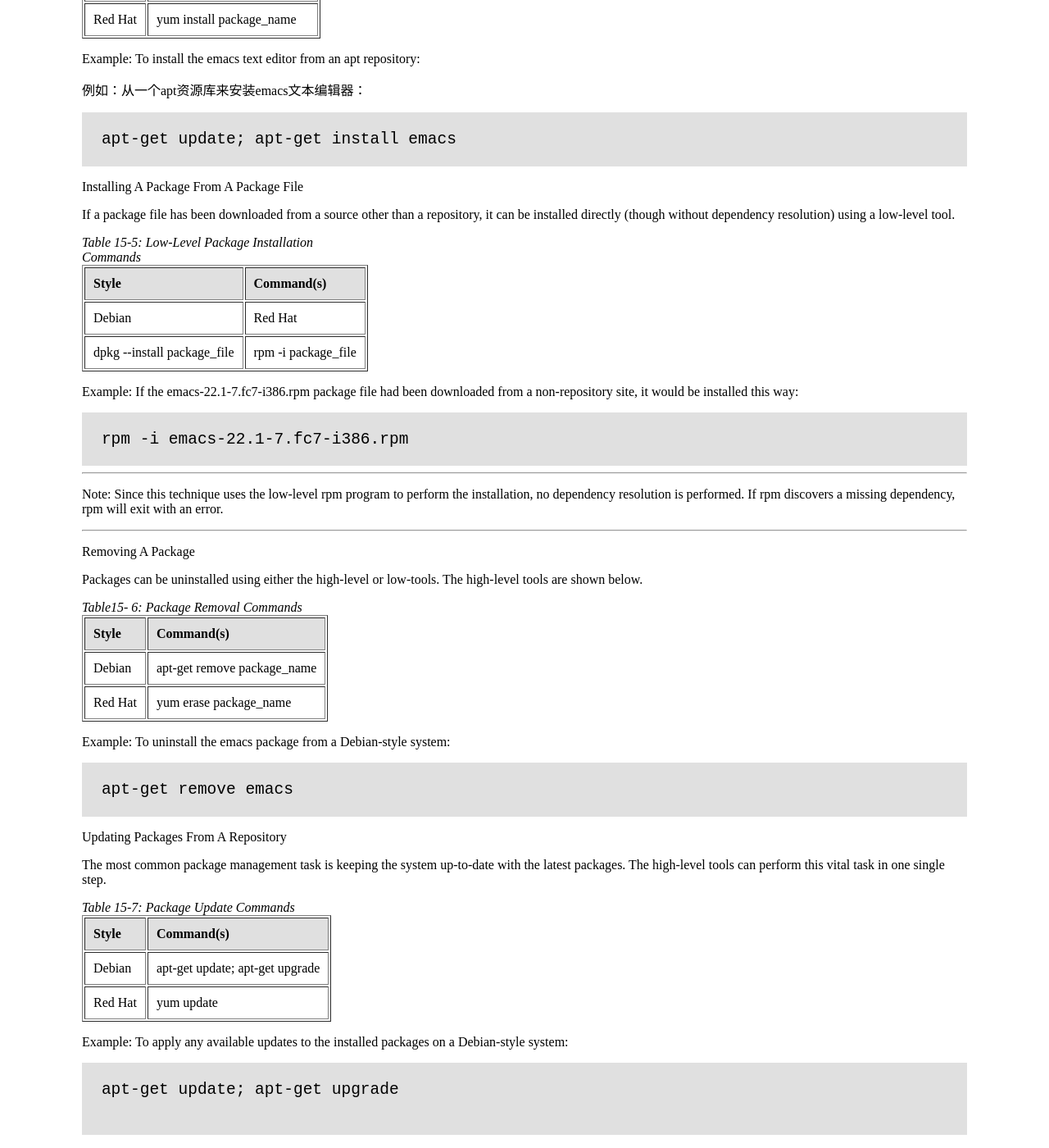
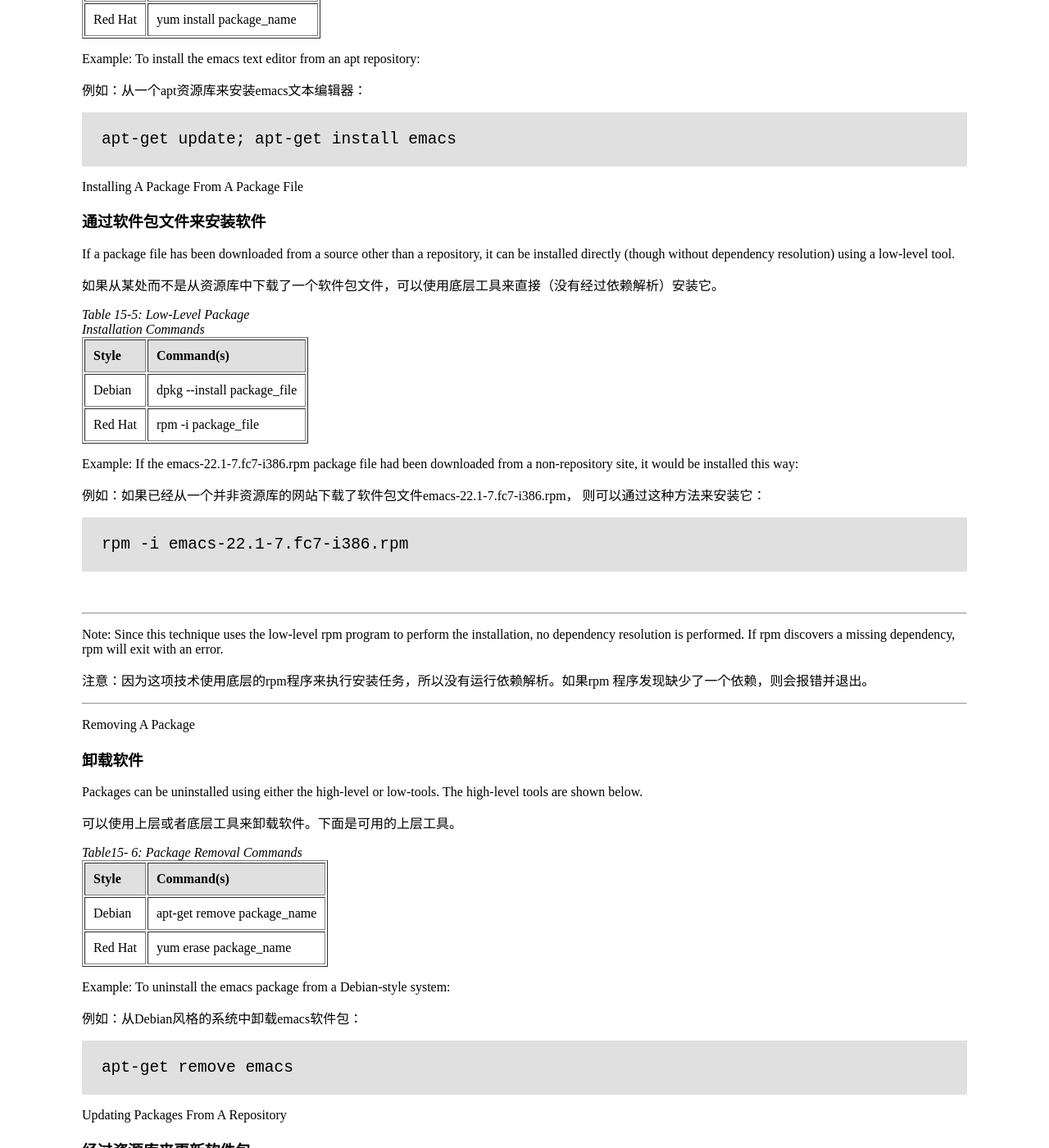
Before and after one commit to billie66/TLCL, a Jekyll site: the page built from book/package.md, in a window 1280 px wide and 1400 px high, scrolled down 4178 px. Shown: the whole window at 82% size. Built offline with Jekyll 4.4.1, drawn with Linux system fonts in a browser that asks for light colours; Markdown is read by kramdown in place of the engine named in the settings; some of the changed text lies outside the part shown.

Commit message:
translate the remaining

```diff
--- a/book/package.md
+++ b/book/package.md
@@ -296,7 +296,7 @@ Installing A Package From A Repository
 High-level tools permit a package to be downloaded from a repository and installed with
 full dependency resolution.
 
-上层工具允许从一个资源库中下载一个软件包，通过安装它。
+上层工具允许从一个资源库中下载一个软件包，并经过完全依赖解析来安装它。
 
 <p>
 <table class="multi" cellpadding="10" border="1" width="%100">
@@ -328,8 +328,12 @@ Example: To install the emacs text editor from an apt repository:
 
 Installing A Package From A Package File
 
+### 通过软件包文件来安装软件
+
 If a package file has been downloaded from a source other than a repository, it can be
 installed directly (though without dependency resolution) using a low-level tool.
+
+如果从某处而不是从资源库中下载了一个软件包文件，可以使用底层工具来直接（没有经过依赖解析）安装它。
 
 <p>
 <table class="multi" cellpadding="10" border="1" width="%100">
@@ -341,10 +345,10 @@ installed directly (though without dependency resolution) using a low-level tool
 <tr>
 <td valign="top">Debian
 </td>
-<td valign="top">Red Hat</td>
+<td valign="top">dpkg --install package_file</td>
 </tr>
 <tr>
-<td valign="top">dpkg --install package_file</td>
+<td valign="top">Red Hat</td>
 <td valign="top">rpm -i package_file</td>
 </tr>
 </table>
@@ -353,20 +357,31 @@ installed directly (though without dependency resolution) using a low-level tool
 Example: If the emacs-22.1-7.fc7-i386.rpm package file had been downloaded
 from a non-repository site, it would be installed this way:
 
+例如：如果已经从一个并非资源库的网站下载了软件包文件emacs-22.1-7.fc7-i386.rpm，
+则可以通过这种方法来安装它：
+
 <div class="code"><pre>
 <tt>rpm -i emacs-22.1-7.fc7-i386.rpm</tt>
 </pre></div>
 
+<br />
 <hr />
 Note: Since this technique uses the low-level rpm program to perform the
 installation, no dependency resolution is performed. If rpm discovers a missing
 dependency, rpm will exit with an error.
+
+注意：因为这项技术使用底层的rpm程序来执行安装任务，所以没有运行依赖解析。如果rpm
+程序发现缺少了一个依赖，则会报错并退出。
 <hr />
 
 Removing A Package
 
+### 卸载软件
+
 Packages can be uninstalled using either the high-level or low-tools. The high-level tools
 are shown below.
+
+可以使用上层或者底层工具来卸载软件。下面是可用的上层工具。
 
 <p>
 <table class="multi" cellpadding="10" border="1" width="%100">
@@ -389,14 +404,21 @@ are shown below.
 
 Example: To uninstall the emacs package from a Debian-style system:
 
+例如：从Debian风格的系统中卸载emacs软件包：
+
 <div class="code"><pre>
 <tt>apt-get remove emacs</tt>
 </pre></div>
 
 Updating Packages From A Repository
 
+### 经过资源库来更新软件包
+
 The most common package management task is keeping the system up-to-date with the
 latest packages. The high-level tools can perform this vital task in one single step.
+
+最常见的软件包管理任务是保持系统中的软件包都是最新的。上层工具仅需一步就能完成
+这个至关重要的任务。
 
 <p>
 <table class="multi" cellpadding="10" border="1" width="%100">
@@ -422,6 +444,8 @@ latest packages. The high-level tools can perform this vital task in one single
 Example: To apply any available updates to the installed packages on a Debian-style
 system:
 
+例如：更新安装在Debian风格系统中的软件包：
+
 <div class="code"><pre>
 <tt>apt-get update; apt-get upgrade
 </tt>
@@ -429,8 +453,13 @@ system:
 
 Upgrading A Package From A Package File
 
+### 经过软件包文件来升级软件
+
 If an updated version of a package has been downloaded from a non-repository source, it
 can be installed, replacing the previous version:
+
+如果已经从一个非资源库网站下载了一个软件包的最新版本，可以安装这个版本，用它来
+替代先前的版本：
 
 <p>
 <table class="multi" cellpadding="10" border="1" width="%100">
@@ -456,18 +485,27 @@ can be installed, replacing the previous version:
 Example: Updating an existing installation of emacs to the version contained in the
 package file emacs-22.1-7.fc7-i386.rpm on a Red Hat system:
 
+例如：把Red Hat系统中所安装的emacs的版本更新到软件包文件emacs-22.1-7.fc7-i386.rpmz所包含的emacs版本。
+
 <div class="code"><pre>
 <tt>rpm -U emacs-22.1-7.fc7-i386.rpm</tt>
 </pre></div>
 
+<br />
 <hr />
 Note: dpkg does not have a specific option for upgrading a package versus
 installing one as rpm does.
+
+注意：dpkg程序与安装软件相比没有一个特定的选项，如rpm程序那样，来升级一个软件包，。
 <hr />
 
 Listing Installed Packages
 
+### 列出所安装的软件包
+
 These commands can be used to display a list of all the packages installed on the system:
+
+下表中的命令可以用来显示安装到系统中的所有软件包列表：
 
 <p>
 <table class="multi" cellpadding="10" border="1" width="%100">
@@ -491,7 +529,11 @@ These commands can be used to display a list of all the packages installed on th
 
 Determining If A Package Is Installed
 
+### 确定是否安装了一个软件包
+
 These low-level tools can be used to display whether a specified package is installed:
+
+这些底端工具可以用来显示是否安装了一个指定的软件包：
 
 <p>
 <table class="multi" cellpadding="10" border="1" width="%100">
@@ -516,14 +558,20 @@ These low-level tools can be used to display whether a specified package is inst
 
 Example: To determine if the emacs package is installed on a Debian style system:
 
+例如：确定是否Debian风格的系统中安装了这个emacs软件包：
+
 <div class="code"><pre>
 <tt>dpkg --status emacs</tt>
 </pre></div>
 
 Displaying Info About An Installed Package
 
+### 显示所安装软件包的信息
+
 If the name of an installed package is known, the following commands can be used to
 display a description of the package:
+
+如果知道了所安装软件包的名字，使用以下命令可以显示这个软件包的说明信息：
 
 <p>
 <table class="multi" cellpadding="10" border="1" width="%100">
@@ -546,14 +594,20 @@ display a description of the package:
 
 Example: To see a description of the emacs package on a Debian-style system:
 
+例如：查看Debian风格的系统中emacs软件包的说明信息：
+
 <div class="code"><pre>
 <tt>apt-cache show emacs</tt>
 </pre></div>
 
 Finding Which Package Installed A File
 
+### 查找安装了某个文件的软件包
+
 To determine what package is responsible for the installation of a particular file, the
 following commands can be used:
+
+确定哪个软件包对所安装的某个特殊文件负责，使用下表中的命令：
 
 <p>
 <table class="multi" cellpadding="10" border="1" width="%100">
@@ -578,11 +632,15 @@ following commands can be used:
 
 Example: To see what package installed the /usr/bin/vim file on a Red Hat system:
 
+例如：在Red Hat系统中，查看哪个软件包安装了/usr/bin/vim这个文件
+
 <div class="code"><pre>
 <tt>rpm -qf /usr/bin/vim</tt>
 </pre></div>
 
 Summing Up
+
+### 总结归纳
 
 In the chapters that follow, we will explore many different programs covering a wide
 range of application areas. While most of these programs are commonly installed by
@@ -590,24 +648,26 @@ default, we may need to install additional packages if necessary programs are no
 installed on our system. With our newfound knowledge (and appreciation) of package
 management, we should have no problem installing and managing the programs we need.
 
+在随后的章节里面，我们将探讨
+
 <table class="single" cellpadding="10" width="%100">
 <tr>
 <td>
-<h3>The Linux Software Installation Myth
-</h3>
+<h3>The Linux Software Installation Myth</h3>
+
 <p> People migrating from other platforms sometimes fall victim to the myth that
 software is somehow difficult to install under Linux and that the variety of
 packaging schemes used by different distributions is a hindrance. Well, it is a
 hindrance, but only to proprietary software vendors who wish to distribute binary-
-only versions of their secret software.
- </p>
-<p>  The Linux software ecosystem is based on the idea of open source code. If a
+only versions of their secret software.</p>
+
+<p>The Linux software ecosystem is based on the idea of open source code. If a
 program developer releases source code for a product, it is likely that a person
 associated with a distribution will package the product and include it in their
 repository. This method ensures that the product is well integrated into the
 distribution and the user is given the convenience of “one-stop shopping” for
-software, rather than having to search for each product's web site.
-</p>
+software, rather than having to search for each product's web site. </p>
+
 <p> Device drivers are are handled in much the same way, except that instead of being
 separate items in a distribution's repository, they become part of the Linux kernel
 itself. Generally speaking, there is no such thing as a “driver disk” in Linux.
@@ -615,35 +675,37 @@ Either the kernel supports a device or it doesn't, and the Linux kernel supports
 lot of devices. Many more, in fact, than Windows does. Of course, this is of no
 consolation if the particular device you need is not supported. When that
 happens, you need to look at the cause. A lack of driver support is usually caused
-by one of three things:
- </p>
- <ol>
- <li><b>The device is too new.</b>Since many hardware vendors don't actively support
+by one of three things: </p>
+
+<ol>
+<li><p><b>The device is too new.</b>Since many hardware vendors don't actively support
 Linux development, it falls upon a member of the Linux community to write the
-kernel driver code. This takes time.
-</li>
- <li><b>The device is too exotic.</b>Not all distributions include every possible device
+kernel driver code. This takes time.</p> </li>
+
+<li><p><b>The device is too exotic.</b>Not all distributions include every possible device
 driver. Each distribution builds their own kernels, and since kernels are very
 configurable (which is what makes it possible to run Linux on everything from
 wristwatches to mainframes) they may have overlooked a particular device. By
 locating and downloading the source code for the driver, it is possible for you
 (yes, you) to compile and install the driver yourself. This process is not overly
 difficult, but it is rather involved. We'll talk about compiling software in a later
-chapter.
-</li>
- <li><b>The hardware vendor is hiding something.</b>They have neither released
+chapter.</p></li>
+
+<li><p><b>The hardware vendor is hiding something.</b>They have neither released
 source code for a Linux driver, nor have they released the technical
 documentation for somebody to create one for them. This means that the
 hardware vendor is trying to keep the programming interfaces to the device a
 secret. Since we don't want secret devices in our computers, I suggest that you
 remove the offending hardware and pitch it into the trash, with your other useless
-items.</li>
- </ol>
+items.</p></li>
+</ol>
 </td>
 </tr>
 </table>
 
 Further Reading
+
+### 拓展阅读
 
 Spend some time getting to know the package management system for your distribution.
 Each distribution provides documentation for its package management tools. In addition,
```
